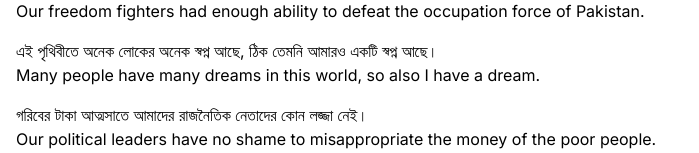
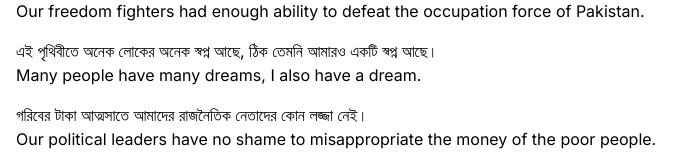
Before and after one commit to mamtn011/LEnglish, a Next.js app: page /starting/have in a window 1280 px wide. Shown: the part 871-1024 px from the top of the page, without its empty margins (0-699 px from the left). Built offline with nearby package versions, Linux system fonts and the light colour scheme.

Commit message:
correct a sentence in have verb

```diff
--- a/src/components/starting/HaveVerb.js
+++ b/src/components/starting/HaveVerb.js
@@ -62,9 +62,7 @@
             এই পৃথিবীতে অনেক লোকের অনেক স্বপ্ন আছে, ঠিক তেমনি আমারও একটি স্বপ্ন
             আছে।
           </p>
-          <p>
-            Many people have many dreams in this world, so also I have a dream.
-          </p>
+          <p>Many people have many dreams, I also have a dream.</p>
         </div>
         <div>
           <p>গরিবের টাকা আত্মসাতে আমাদের রাজনৈতিক নেতাদের কোন লজ্জা নেই।</p>
```
